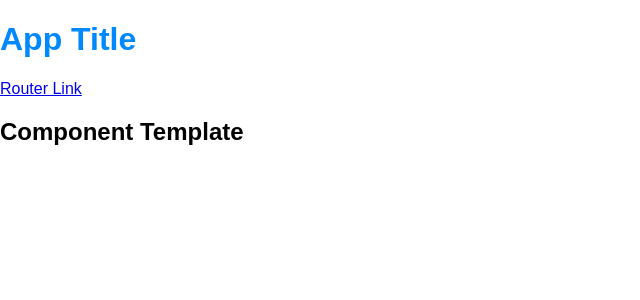
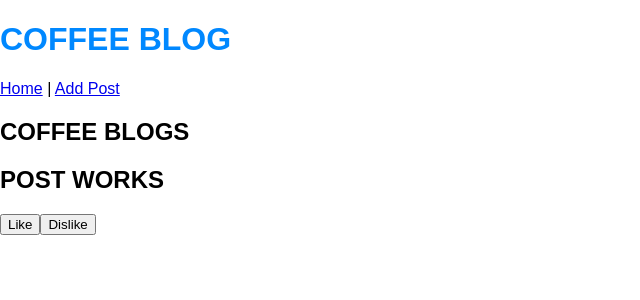
Before and after one commit to juliajessica/blog-forum, a React app: page / in a window 1280 px wide. Shown: the top 300 px of the page, without its empty margins (0-640 px from the left). Built offline with nearby package versions, Linux system fonts and the light colour scheme.

Commit message:
create component tree project structure

```diff
--- a/src/components/App.jsx
+++ b/src/components/App.jsx
@@ -1,7 +1,8 @@
 import React from 'react';
 import Error404 from './Error404';
-import Header from './Header';
-import Component from './Component';
+import Nav from './Nav';
+import PostList from './PostList';
+import PostForm from './PostForm';
 import { Switch, Route } from 'react-router-dom';
 
 function App() {
@@ -20,9 +21,10 @@ function App() {
           }
         `}
       </style>
-      <Header/>
+      <Nav/>
       <Switch>
-        <Route exact path='/' component={Component}/>
+        <Route exact path='/' component={PostList}/>
+        <Route exact path='/postform' component={PostForm}/>
         <Route component={Error404}/>
       </Switch>
     </div>
--- a/src/components/Component.jsx
+++ /dev/null
@@ -1,9 +0,0 @@
-import React from 'react';
-
-function Component() {
-  return (
-    <h2>Component Template</h2>
-  );
-}
-
-export default Component;
--- a/src/components/Header.jsx
+++ /dev/null
@@ -1,13 +0,0 @@
-import React from 'react';
-import { Link } from 'react-router-dom';
-
-function Header() {
-  return (
-    <div>
-      <h1>App Title</h1>
-      <Link to="/">Router Link</Link>
-    </div>
-  );
-}
-
-export default Header;
--- /dev/null
+++ b/src/components/Nav.jsx
@@ -0,0 +1,13 @@
+import React from 'react';
+import { Link } from 'react-router-dom';
+
+function Nav() {
+  return (
+    <div>
+      <h1>COFFEE BLOG</h1>
+      <Link to="/">Home</Link> | <Link to="/postform">Add Post</Link>
+    </div>
+  );
+}
+
+export default Nav;
--- /dev/null
+++ b/src/components/Post.jsx
@@ -0,0 +1,13 @@
+import React from 'react';
+
+function Post() {
+  return (
+    <div>
+      <h2>POST WORKS</h2>
+      <button type="button">Like</button>
+      <button type="button">Dislike</button>
+    </div>
+  );
+}
+
+export default Post;
--- /dev/null
+++ b/src/components/PostForm.jsx
@@ -0,0 +1,11 @@
+import React from 'react';
+
+function PostForm() {
+  return (
+    <div>
+      <h1>POST FORM</h1>
+    </div>
+  );
+}
+
+export default PostForm;
--- /dev/null
+++ b/src/components/PostList.jsx
@@ -0,0 +1,13 @@
+import React from 'react';
+import Post from './Post';
+
+function PostList() {
+  return (
+    <div>
+      <h2>COFFEE BLOGS</h2>
+      <Post/>
+    </div>
+  );
+}
+
+export default PostList;
--- a/webpack.config.js
+++ b/webpack.config.js
@@ -1,7 +1,6 @@
 const { resolve } = require('path');
 const webpack = require('webpack');
 const HtmlWebpackPlugin = require('html-webpack-plugin');
-const CleanWebpackPlugin = require('clean-webpack-plugin');
 
 module.exports = {
 
@@ -33,7 +32,6 @@ module.exports = {
   plugins: [
     new webpack.HotModuleReplacementPlugin(),
     new webpack.NamedModulesPlugin(),
-    new CleanWebpackPlugin(['build']),
     new HtmlWebpackPlugin({
       template: './src/index.html'
     })
```
Also changed, not shown: package.json (+15 -9 lines), src/reducers/post-list-reducer.js (added, +15 -0 lines), .babelrc (added), .eslintrc.json, 2 other files (tests, documents, lock files or other folders).
